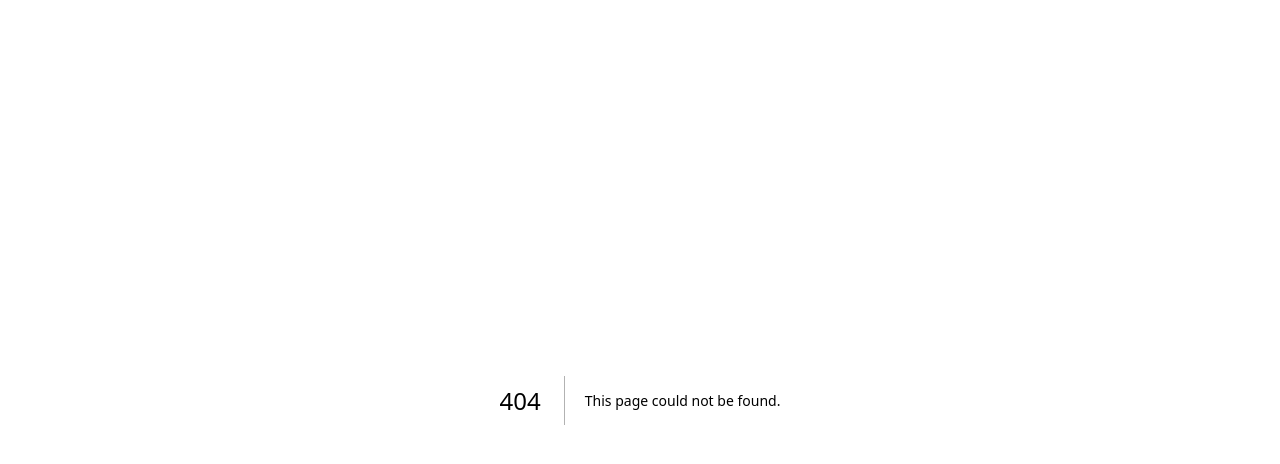
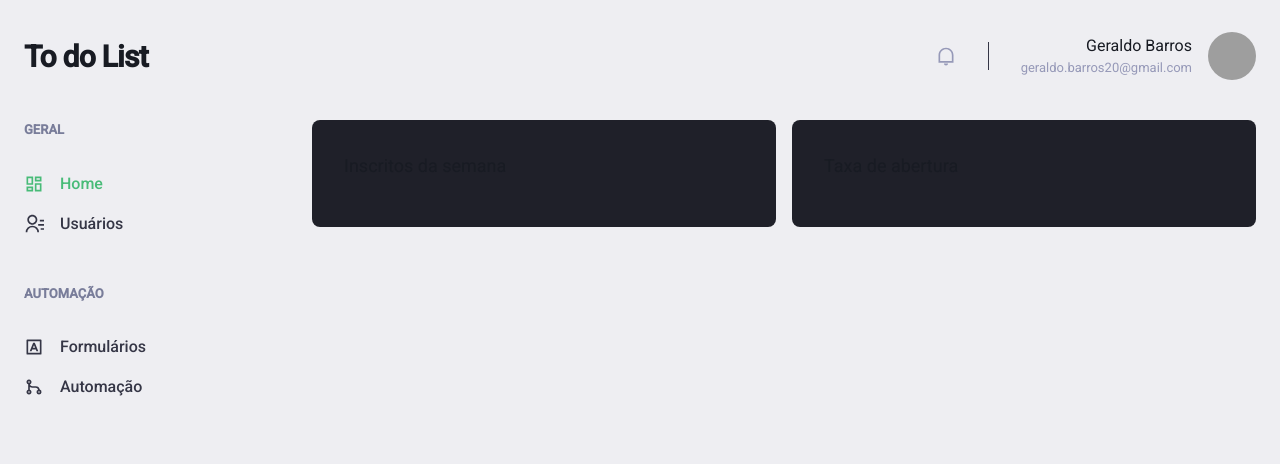
Before and after one commit to GeraldoPBarros/todo-list-w-timer-game, a Next.js app: page /home in a window 1280 px wide. Before the commit this address had no page. Shown: the top 464 px of the page. Built offline with nearby package versions, Linux system fonts and the light colour scheme; grey boxes are pictures that could not be loaded.

Commit message:
change color scheme and logo configuration.

```diff
--- /dev/null
+++ b/src/components/ActiveLink.tsx
@@ -0,0 +1,36 @@
+import Link, { LinkProps } from "next/link";
+import { useRouter } from "next/router";
+import { ReactElement, cloneElement } from "react";
+
+interface ActiveLinkProps extends LinkProps {
+  children: ReactElement;
+  shouldMatchExactHref?: boolean;
+}
+
+export function ActiveLink({
+  children,
+  shouldMatchExactHref = false,
+  ...rest
+}: ActiveLinkProps) {
+  const { asPath } = useRouter();
+  let isActive = false;
+
+  if (shouldMatchExactHref && (asPath === rest.href || asPath === rest.as)) {
+    isActive = true;
+  }
+
+  if (
+    !shouldMatchExactHref &&
+    (asPath.startsWith(String(rest.href)) || asPath.startsWith(String(rest.as)))
+  ) {
+    isActive = true;
+  }
+
+  return (
+    <Link {...rest}>
+      {cloneElement(children, {
+        color: isActive ? "green.400" : "gray.700",
+      })}
+    </Link>
+  );
+}
--- a/src/components/Form/Input.tsx
+++ b/src/components/Form/Input.tsx
@@ -24,11 +24,11 @@ const InputBase: ForwardRefRenderFunction<HTMLInputElement, InputProps> = (
       <ChakraInput
         name={name}
         id={name}
-        focusBorderColor="pink.500"
-        bgColor="gray.900"
+        focusBorderColor="gray.900"
+        bgColor="gray.50"
         variant="filled"
         _hover={{
-          bgColor: "gray.900",
+          bgColor: "gray.50",
         }}
         size="lg"
         ref={ref}
--- a/src/components/Header/Logo.tsx
+++ b/src/components/Header/Logo.tsx
@@ -3,10 +3,7 @@ import { Text } from "@chakra-ui/react";
 export default function Logo() {
   return (
     <Text fontSize="3xl" fontWeight="bold" letterSpacing="tight" w="64">
-      dashgo
-      <Text as="span" ml="1" color="pink.500">
-        .
-      </Text>
+      To do List
     </Text>
   );
 }
--- a/src/components/Header/NotificationsNav.tsx
+++ b/src/components/Header/NotificationsNav.tsx
@@ -13,7 +13,6 @@ export default function NotificationsNav() {
       borderColor="gray.700"
     >
       <Icon as={RiNotificationLine} fontSize="20" />
-      <Icon as={RiUserAddLine} fontSize="20" />
     </HStack>
   );
 }
--- a/src/components/Header/index.tsx
+++ b/src/components/Header/index.tsx
@@ -4,7 +4,6 @@ import { useSidebarDrawer } from "../../context/SidebarDrawerContext";
 import Logo from "./Logo";
 import NotificationsNav from "./NotificationsNav";
 import Profile from "./Profile";
-import SearchBox from "./SearchBox";
 
 export function Header() {
   const { onOpen } = useSidebarDrawer();
@@ -37,7 +36,6 @@ export function Header() {
       )}
 
       <Logo />
-      {isWideVersion && <SearchBox />}
 
       <Flex align="center" ml="auto">
         <NotificationsNav />
--- a/src/components/Sidebar/SidebarNav.tsx
+++ b/src/components/Sidebar/SidebarNav.tsx
@@ -12,8 +12,8 @@ export function SidebarNav() {
   return (
     <Stack spacing="12" align="flex-start">
       <NavSection title="GERAL">
-        <NavLink href="/dashboard" icon={RiDashboardLine}>
-          Dashboard
+        <NavLink href="/home" icon={RiDashboardLine}>
+          Home
         </NavLink>
         <NavLink href="/users" icon={RiContactsLine}>
           Usuários
--- /dev/null
+++ b/src/context/SidebarDrawerContext.tsx
@@ -0,0 +1,31 @@
+import { UseDisclosureReturn } from "@chakra-ui/core/dist/useDisclosure";
+import { useDisclosure } from "@chakra-ui/react";
+import { useRouter } from "next/router";
+import { createContext, ReactNode, useContext, useEffect } from "react";
+
+interface SidebarDrawerProviderProps {
+  children: ReactNode;
+}
+
+type SidebarDrawerContextProps = UseDisclosureReturn;
+
+const SidebarDrawerContext = createContext({} as SidebarDrawerContextProps);
+
+export function SidebarDrawerProvider({
+  children,
+}: SidebarDrawerProviderProps) {
+  const disclosure = useDisclosure();
+  const router = useRouter();
+
+  useEffect(() => {
+    disclosure.onClose();
+  }, [router.asPath]);
+
+  return (
+    <SidebarDrawerContext.Provider value={disclosure}>
+      {children}
+    </SidebarDrawerContext.Provider>
+  );
+}
+
+export const useSidebarDrawer = () => useContext(SidebarDrawerContext);
--- a/src/pages/dashboard.tsx
+++ b/src/pages/home.tsx
@@ -4,9 +4,7 @@ import { Header } from "../components/Header";
 import { Sidebar } from "../components/Sidebar";
 
 
-const series = [{ name: "series1", data: [31, 120, 10, 28, 61, 18, 109] }];
-
-export default function Dashboard() {
+export default function Home() {
   return (
     <Flex direction="column" h="100vh">
       <Header />
--- a/src/pages/index.tsx
+++ b/src/pages/index.tsx
@@ -33,7 +33,7 @@ export default function SigIn() {
         as="form"
         width="100%"
         maxWidth={360}
-        bg="gray.800"
+        bg="gray.100"
         p="8"
         borderRadius={8}
         flexDir="column"
@@ -57,7 +57,7 @@ export default function SigIn() {
         <Button
           type="submit"
           mt="6"
-          colorScheme="pink"
+          colorScheme="green"
           size="lg"
           isLoading={formState.isSubmitting}
         >
--- a/src/styles/theme.ts
+++ b/src/styles/theme.ts
@@ -22,8 +22,8 @@ export const theme = extendTheme({
   styles: {
     global: {
       body: {
-        bg: "gray.900",
-        color: "gray.50",
+        bg: "gray.50",
+        color: "gray.900",
       },
     },
   },
```
